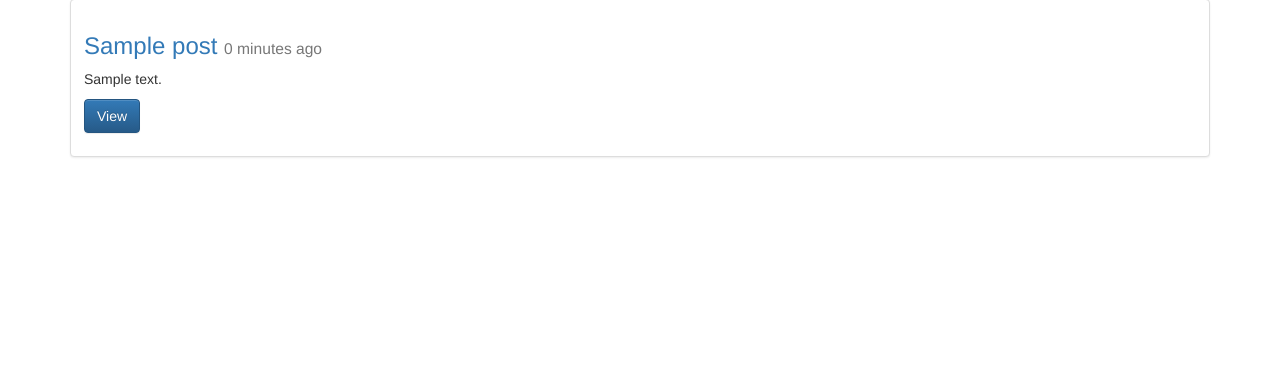
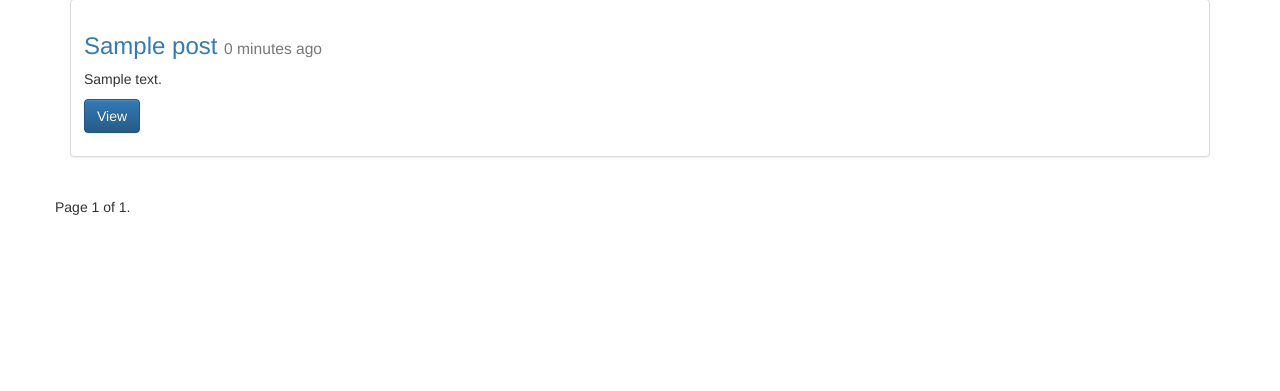
Before and after one commit to HammadChaudhary/django19starter, a Django app: page /posts/ in a window 1280 px wide. Shown: the part 71-462 px from the top of the page. Run offline with Django 3.2, Linux system fonts and the light colour scheme; a user stored in the database is signed in; tables that the repository leaves empty hold one stand-in row (values such as "Sample post"); some libraries are stand-ins or nearby versions.

Commit message:
section 5 lecture 41 pagination by queryset

```diff
--- a/posts/models.py
+++ b/posts/models.py
@@ -18,3 +18,6 @@ class Post(models.Model):
 	def get_absolute_url(self):
 		# return "/posts/%s/" %(self.id)
 		return reverse("posts:detail", kwargs={"id": self.id})
+
+	class Meta:
+		ordering = ["-timestamp", "-updated"]
--- a/posts/views.py
+++ b/posts/views.py
@@ -1,4 +1,5 @@
 from django.contrib import messages
+from django.core.paginator import Paginator, EmptyPage, PageNotAnInteger
 from django.http import HttpResponse, HttpResponseRedirect
 from django.shortcuts import render, get_object_or_404, redirect
 
@@ -54,18 +55,32 @@ def post_list(request):
 	# }
 
 	if request.user.is_authenticated():
-		queryset = Post.objects.all()
-		# Namming convention for variable, context, context_data
-		my_context_data = {
+		queryset_list = Post.objects.all() #.order_by("-timestamp")
+	# Namming convention for variable, context, context_data
+
+	paginator = Paginator(queryset_list, 5) # Show 25 contacts per page
+	page_request_var = "abc"
+	page = request.GET.get(page_request_var)
+	try:
+		queryset = paginator.page(page)
+	except PageNotAnInteger:
+	# If page is not an integer, deliver first page.
+		queryset = paginator.page(1)
+	except EmptyPage:
+	# If page is out of range (e.g. 9999), deliver last page of results.
+		queryset = paginator.page(paginator.num_pages)
+
+	my_context_data = {
 		"object_list": queryset,
-		"title": "My List"
+		"title": "My List",
+		"page_request_var": page_request_var
 	}
 	# return render(request, "index2.html", my_context_data)
 
-	else:
-		my_context_data = {
-		"title": "List"
-	}
+	# else:
+	# 	my_context_data = {
+	# 	"title": "List"
+	# }
 
 	return render(request, "post_list.html", my_context_data)
 
--- a/templates/post_list.html
+++ b/templates/post_list.html
@@ -17,6 +17,23 @@
 
 {% cycle "" "</div><div class='row'>" %}
 {% endfor %}
+
+<div class="pagination">
+    <span class="step-links">
+        {% if object_list.has_previous %}
+            <a href="?{{ page_request_var}}={{ object_list.previous_page_number }}">previous</a>
+        {% endif %}
+
+        <span class="current">
+            Page {{ object_list.number }} of {{ object_list.paginator.num_pages }}.
+        </span>
+
+        {% if object_list.has_next %}
+            <a href="?{{ page_request_var}}={{ object_list.next_page_number }}">next</a>
+        {% endif %}
+    </span>
+</div>
+
 </div>
 
 {% endblock content %}
```
